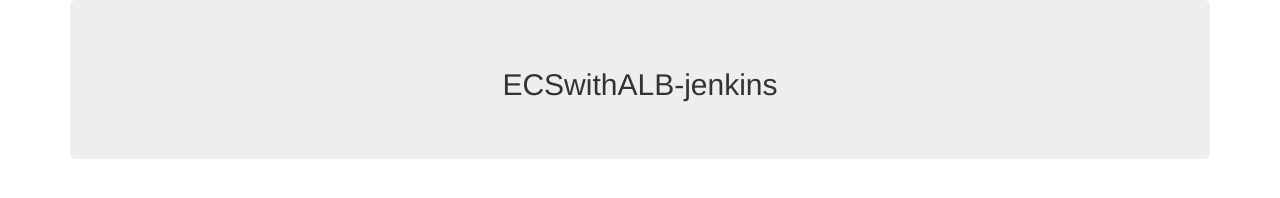
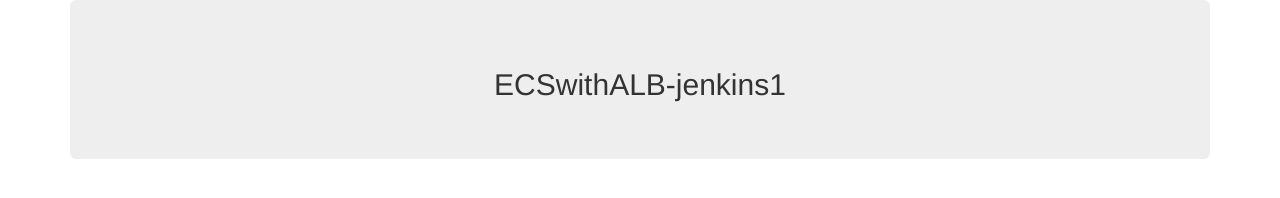
Before and after one commit to ssgrandhi/ecs-nginx-docker, a plain HTML site: page index.html in a window 1280 px wide. Drawn offline with nearby package versions, Linux system fonts and the light colour scheme.

Commit message:
Update index.html

```diff
--- a/index.html
+++ b/index.html
@@ -9,7 +9,7 @@
 <body>
     <div class="container">
     <div class="jumbotron text-center">
-        <h2>ECSwithALB-jenkins</h4>
+        <h2>ECSwithALB-jenkins1</h4>
     </div>
     </div>
     </div>
```
